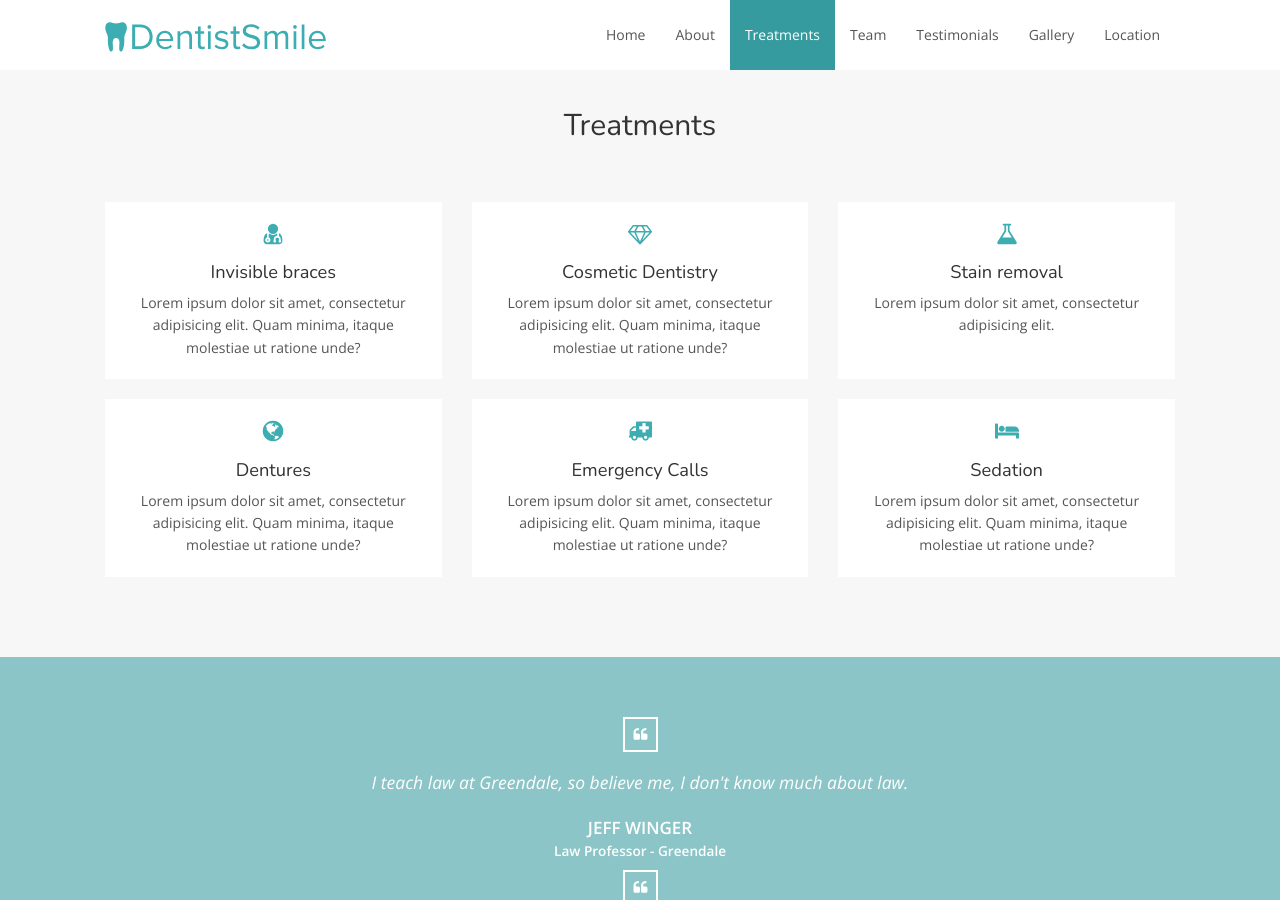
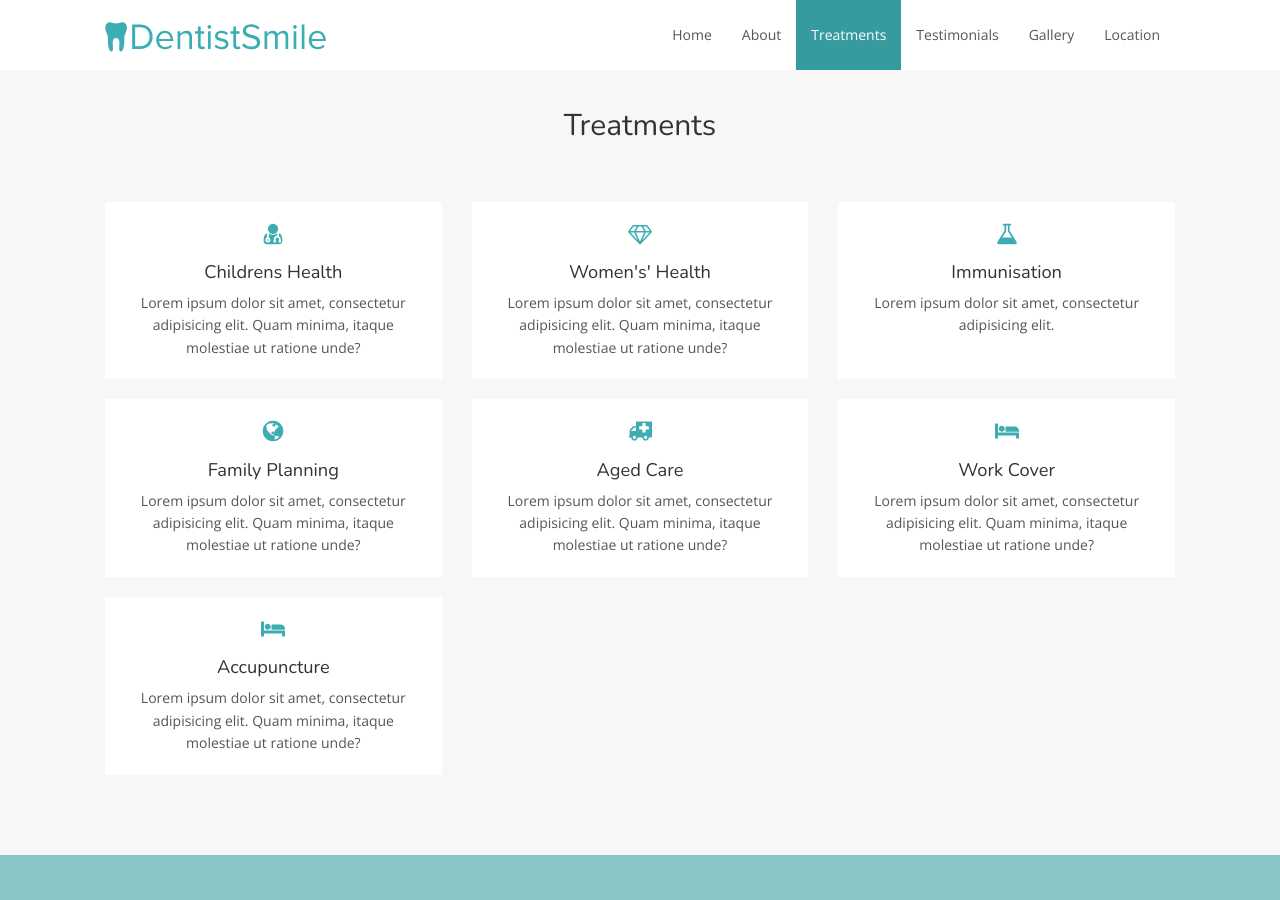
Before and after one commit to anthm168/anthm168.github.io, a Jekyll site: the page built from index.html, in a window 1280 px wide and 900 px high, scrolled down 1304 px. Built offline with Jekyll 4.4.1, drawn with Linux system fonts in a browser that asks for light colours; nearby versions of some CDN libraries.

Commit message:
changes 2

```diff
--- a/_data/treatments.yml
+++ b/_data/treatments.yml
@@ -1,23 +1,27 @@
 - icon: icon-user-md
-  title: Invisible braces
+  title: Childrens Health
   description: Lorem ipsum dolor sit amet, consectetur adipisicing elit. Quam minima, itaque molestiae ut ratione unde?
 
 - icon: icon-diamond
-  title: Cosmetic Dentistry
+  title: Women's' Health
   description: Lorem ipsum dolor sit amet, consectetur adipisicing elit. Quam minima, itaque molestiae ut ratione unde?
 
 - icon: icon-flask
-  title: Stain removal
+  title: Immunisation
   description: Lorem ipsum dolor sit amet, consectetur adipisicing elit.
 
 - icon: icon-globe
-  title: Dentures
+  title: Family Planning
   description: Lorem ipsum dolor sit amet, consectetur adipisicing elit. Quam minima, itaque molestiae ut ratione unde?
 
 - icon: icon-ambulance
-  title: Emergency Calls
+  title: Aged Care
   description: Lorem ipsum dolor sit amet, consectetur adipisicing elit. Quam minima, itaque molestiae ut ratione unde?
 
 - icon: icon-bed
-  title: Sedation
+  title: Work Cover
   description: Lorem ipsum dolor sit amet, consectetur adipisicing elit. Quam minima, itaque molestiae ut ratione unde?
+
+- icon: icon-bed
+  title: Accupuncture
+  description: Lorem ipsum dolor sit amet, consectetur adipisicing elit. Quam minima, itaque molestiae ut ratione unde?
--- a/_includes/footer.html
+++ b/_includes/footer.html
@@ -2,14 +2,14 @@
 <footer class="main-footer">
     <div class="container-fluid">
 
-        <ul class="social">
+        <!--<ul class="social">
             {% if site.facebook %}<li><a href="{{ site.facebook }}"><svg class="icon icon-facebook"><use xlink:href="#icon-facebook"></use></svg></a></li>{% endif %}
             {% if site.twitter %}<li><a href="{{ site.twitter }}"><svg class="icon icon-twitter"><use xlink:href="#icon-twitter"></use></svg></a></li>{% endif %}
             {% if site.instagram %}<li><a href="{{ site.instagram }}"><svg class="icon icon-instagram"><use xlink:href="#icon-instagram"></use></svg></a></li>{% endif %}
             {% if site.youtube %}<li><a href="{{ site.youtube }}"><svg class="icon icon-youtube"><use xlink:href="#icon-youtube"></use></svg></a></li>{% endif %}
             {% if site.skype %}<li><a href="{{ site.skype }}"><svg class="icon icon-skype"><use xlink:href="#icon-skype"></use></svg></a></li>{% endif %}
             {% if site.feed %}<li><a href="#"><svg class="icon icon-feed"><use xlink:href="#icon-feed"></use></svg></a></li>{% endif %}
-        </ul>
+        </ul> -->
 
         <small>{% if site.copyright %} {{ site.copyright }} {% endif %}</small>
 
--- a/_includes/header.html
+++ b/_includes/header.html
@@ -18,7 +18,7 @@
                 <li><a class="scroll" href="#top">Home</a></li>
                 <li><a class="scroll" href="#about">About</a></li>
                 <li><a class="scroll" href="#treatments">Treatments</a></li>
-                <li><a class="scroll" href="#team">Team</a></li>
+                <!--<li><a class="scroll" href="#team">Team</a></li>-->
                 <li><a class="scroll" href="#testimonials">Testimonials</a></li>
                 <li><a class="scroll" href="#gallery">Gallery</a></li>
                 <li><a class="scroll" href="#location">Location</a></li>
```
